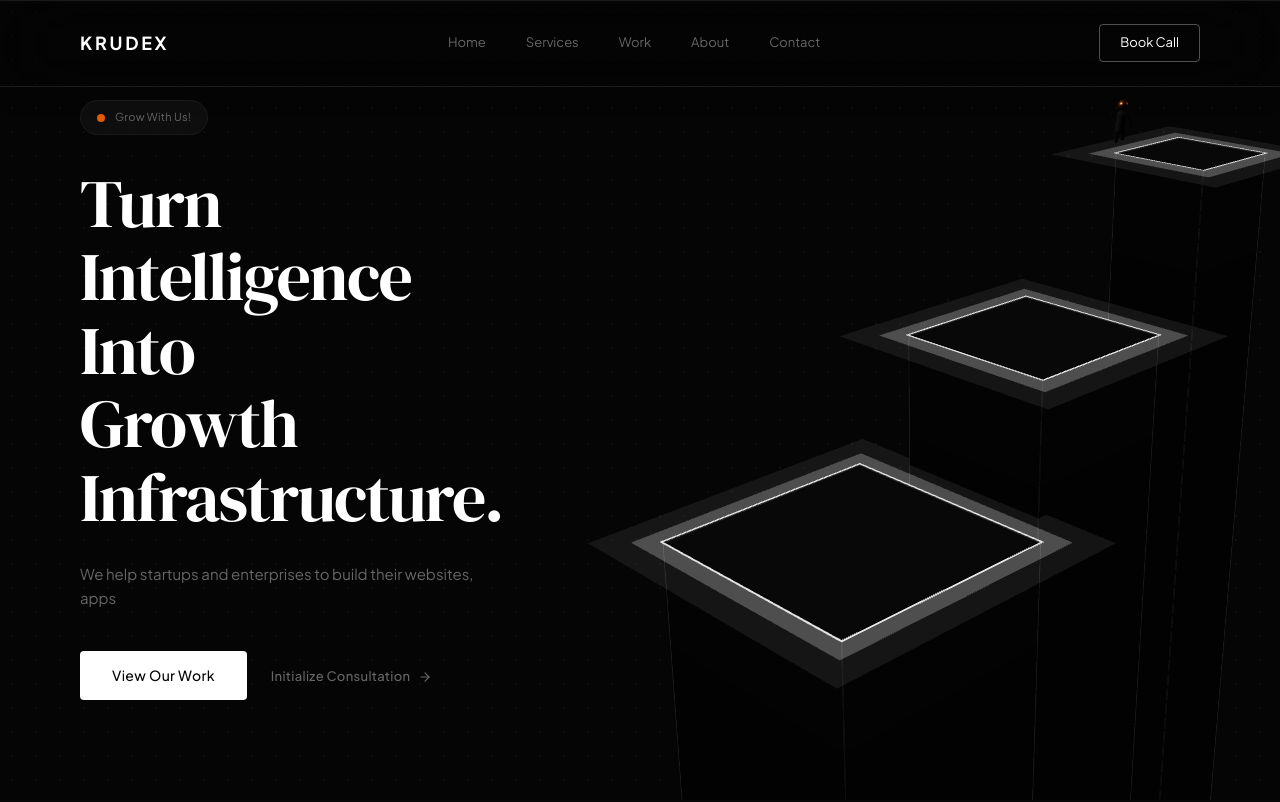
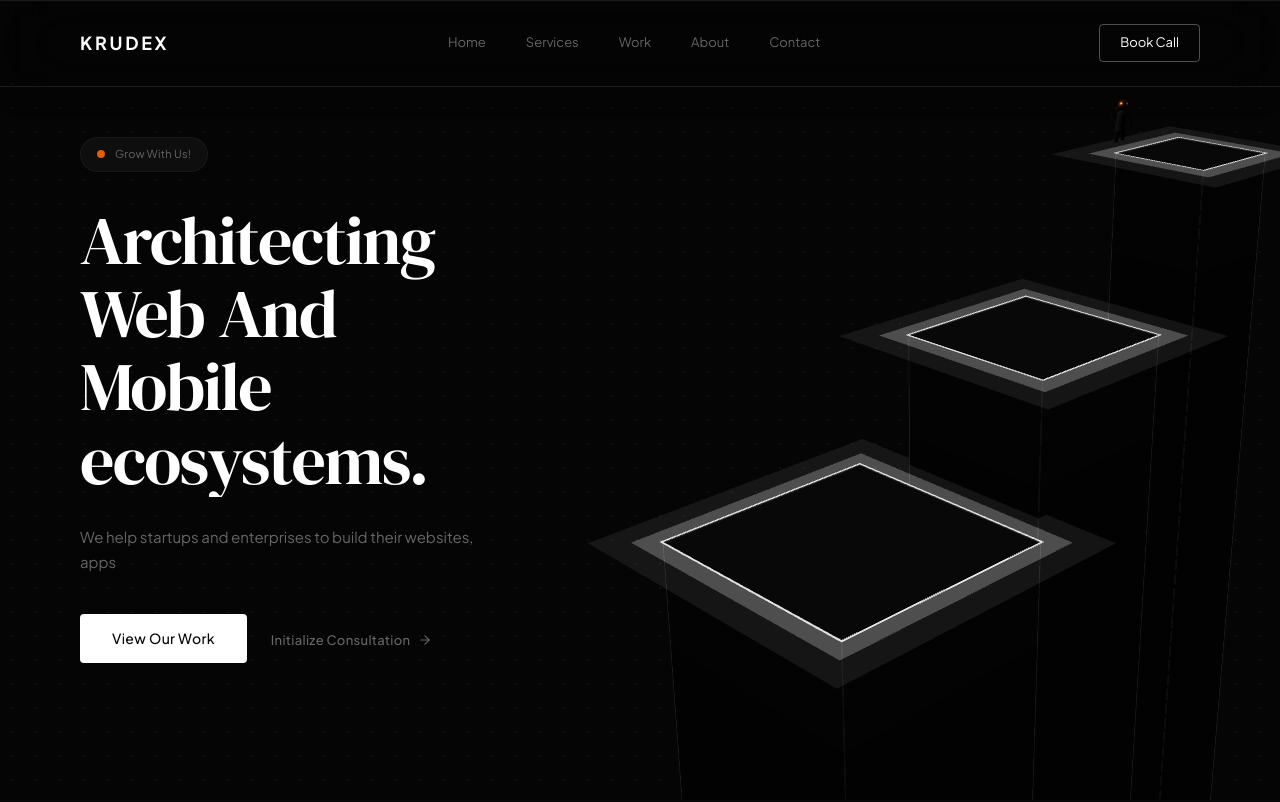
Before and after one commit to mdeocder24/Krudex-Tech, a Next.js app: page / in a window 1280 px wide. Shown: the top 802 px of the page. Built offline with nearby package versions, Linux system fonts and the light colour scheme.

Commit message:
chore: update hero text

```diff
--- a/src/components/Hero.tsx
+++ b/src/components/Hero.tsx
@@ -82,7 +82,7 @@ const Hero = () => {
           className="font-serif text-[2.75rem] md:text-[3.5rem] lg:text-[3.75rem] xl:text-[4.25rem] font-normal leading-[1.08] tracking-tight text-white mb-7"
         >
           <span className="block overflow-hidden">
-            {['Turn', 'Intelligence', 'Into'].map((word, i) => (
+            {['Architecting', 'Web', 'And'].map((word, i) => (
               <motion.span
                 key={i}
                 variants={wordVariants}
@@ -93,7 +93,7 @@ const Hero = () => {
             ))}
           </span>
           <span className="block overflow-hidden">
-            {['Growth', 'Infrastructure.'].map((word, i) => (
+            {['Mobile', 'ecosystems.'].map((word, i) => (
               <motion.span
                 key={i}
                 variants={wordVariants}
```
